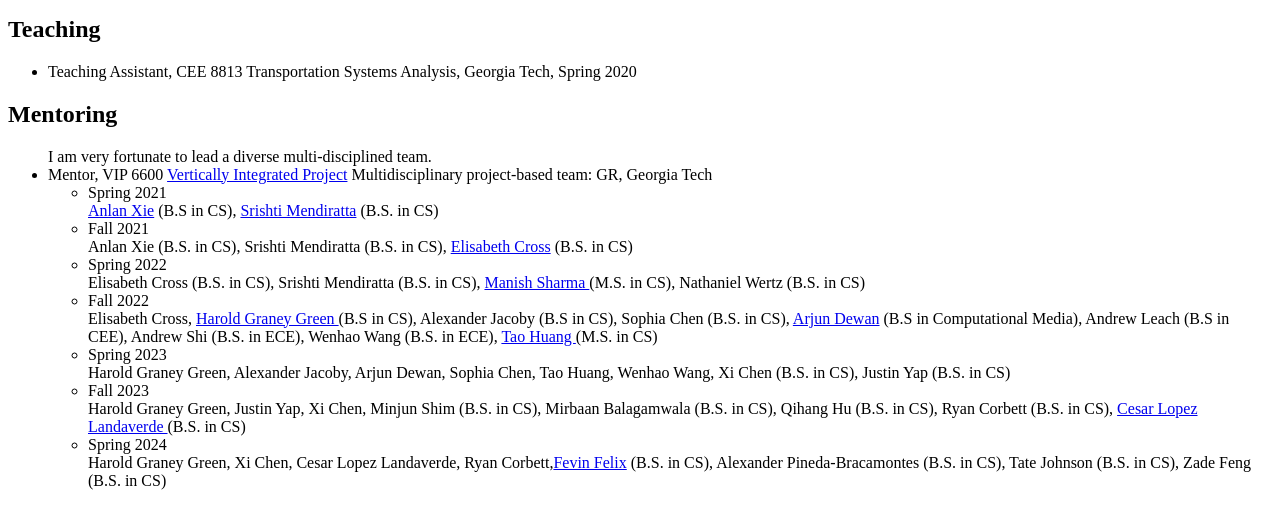
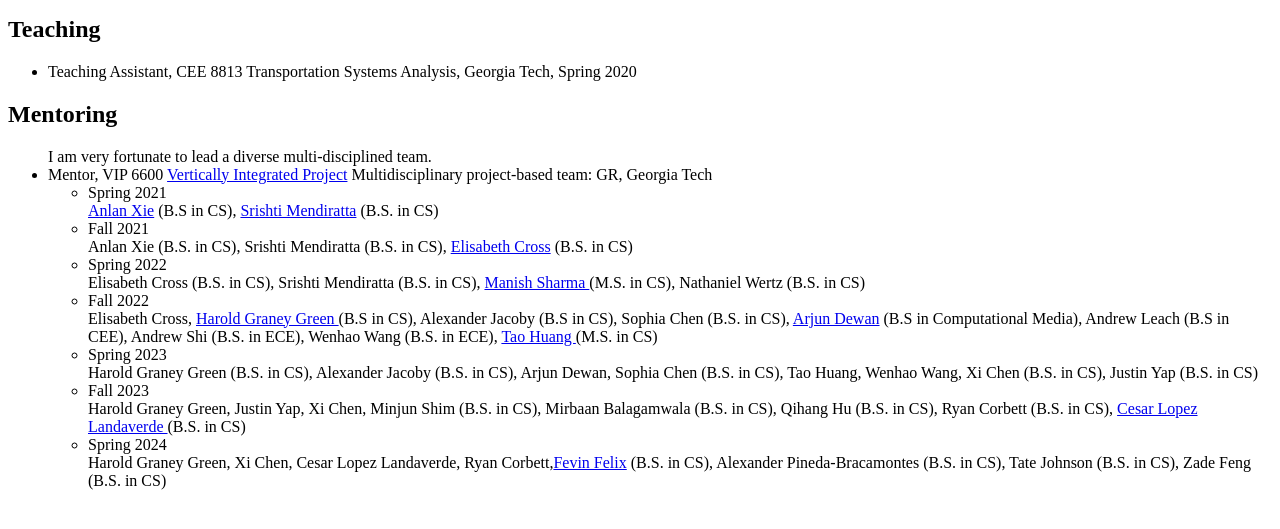
Before and after one commit to YangjiaoChen/YangjiaoChen.github.io, a Jekyll site: the page built from teaching.html, in a window 1280 px wide, cut to the strip 112-641 px from the top of the page. Built offline with Jekyll 4.4.1, drawn with Linux system fonts in a browser that asks for light colours.

```diff
--- a/teaching.html
+++ b/teaching.html
@@ -97,7 +97,7 @@ title: "Yangjiao Chen: teaching"
 		Andrew Leach (B.S in CEE), Andrew Shi (B.S. in ECE), Wenhao Wang (B.S. in ECE),
 		<a href="https://www.linkedin.com/in/meet-taohuang/">Tao Huang </a> (M.S. in CS)
     <li> Spring 2023 </li>
-Harold Graney Green, Alexander Jacoby,  Arjun Dewan, Sophia Chen, Tao Huang, Wenhao Wang, Xi Chen (B.S. in CS), Justin Yap (B.S. in CS)
+Harold Graney Green  (B.S. in CS), Alexander Jacoby  (B.S. in CS),  Arjun Dewan, Sophia Chen (B.S. in CS), Tao Huang, Wenhao Wang, Xi Chen (B.S. in CS), Justin Yap (B.S. in CS)
     <li> Fall 2023 </li>
 Harold Graney Green, Justin Yap, Xi Chen, Minjun Shim (B.S. in CS), Mirbaan Balagamwala (B.S. in CS), Qihang Hu (B.S. in CS), Ryan Corbett (B.S. in CS),
 		<a href="https://www.linkedin.com/in/cesar-landaverde/">Cesar Lopez Landaverde </a>(B.S. in CS)
```
